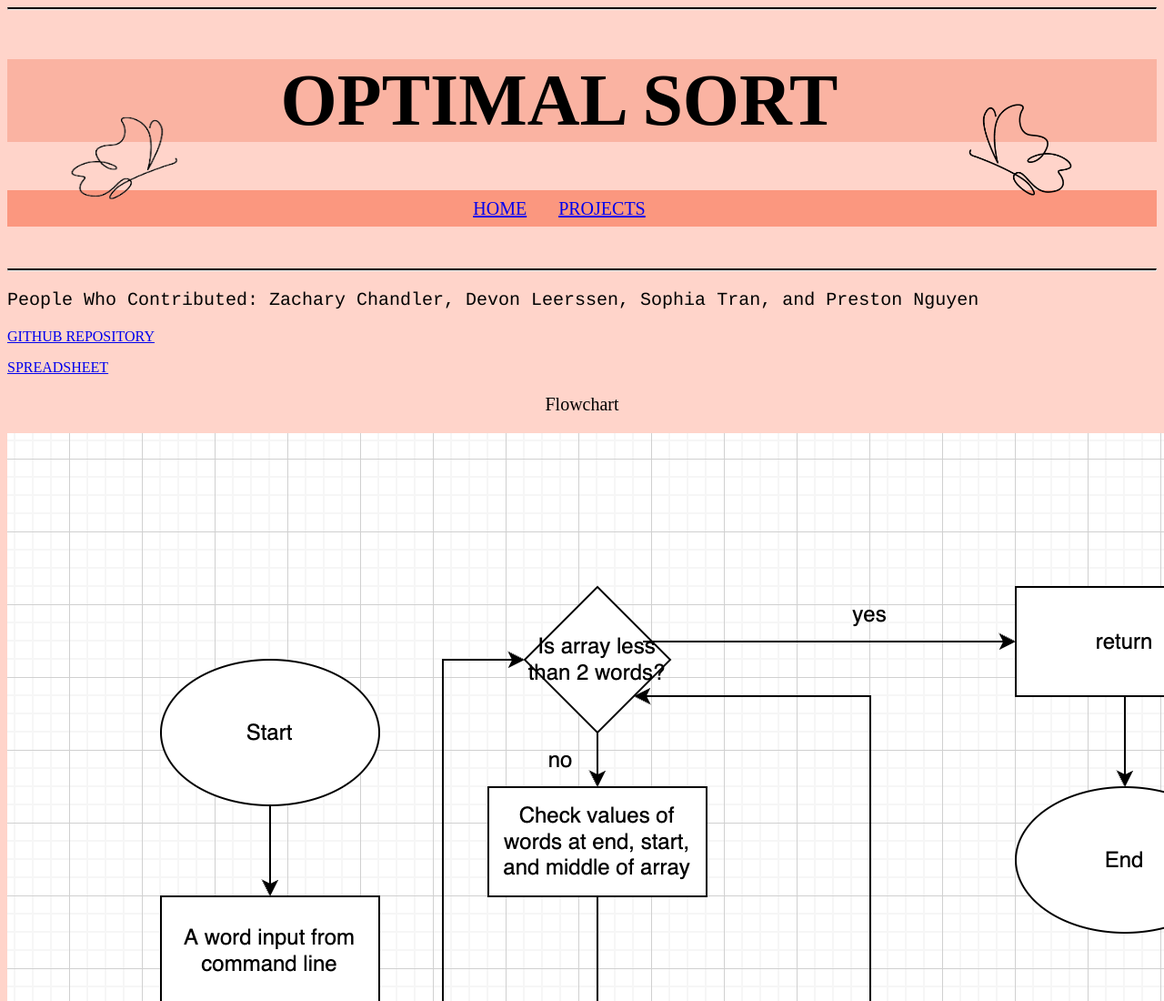
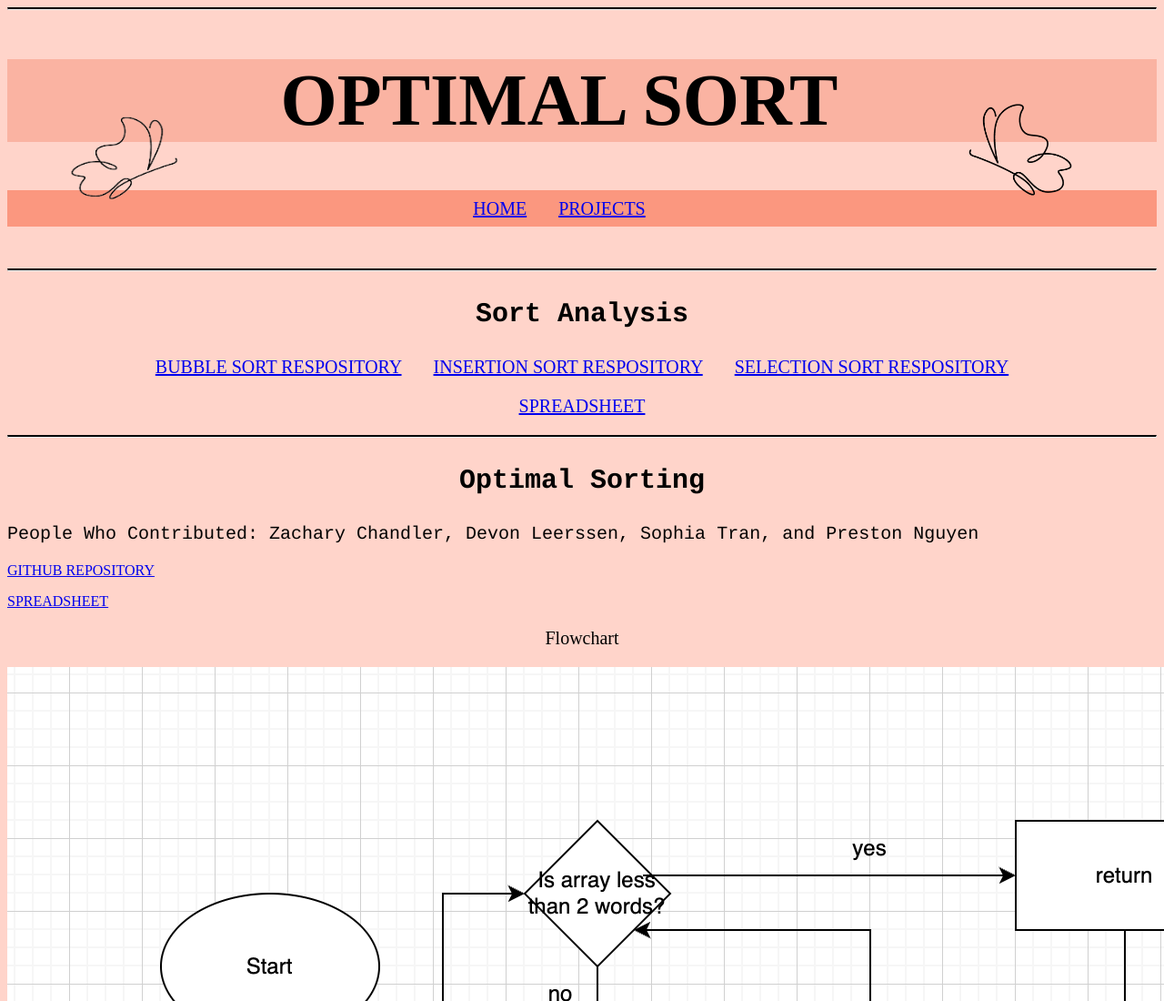
Before and after one commit to sophiaptran/sophiaptran.github.io, a plain HTML site: page CS-II/Projects/Optimal Sort.html in a window 1280 px wide. Shown: the top 1100 px of the page at 91% size. Drawn offline with Linux system fonts and the light colour scheme.

Commit message:
sort analysis

```diff
--- a/CS-II/Projects/Optimal Sort.html
+++ b/CS-II/Projects/Optimal Sort.html
@@ -26,12 +26,19 @@
     <br>
     <hr class="solid">
 
+    <p style="font-family:courier; font-size:30px; text-align: center"> <b> Sort Analysis </p> </b>
+    <p style="font-size:20px; text-align: center"> <a href="https://github.com/sophiaptran/bubblesort/tree/master"> BUBBLE SORT RESPOSITORY</a> &nbsp;&nbsp;&nbsp;&nbsp;&nbsp; <a href="https://github.com/sophiaptran/insertionsort/tree/master"> INSERTION SORT RESPOSITORY</a> &nbsp;&nbsp;&nbsp;&nbsp;&nbsp; <a href="https://github.com/sophiaptran/selectionsort/tree/master"> SELECTION SORT RESPOSITORY</a> </p>
+    <p style="font-size:20px; text-align: center"> <a href="https://docs.google.com/spreadsheets/d/1PuIkMyApJTCk8ZJ9elOKgk9CVt4N9Vy42im5uAGR49s/edit#gid=1252742090">SPREADSHEET</a> </p>
+
+
+    <hr class="solid">
+    <p style="font-family:courier; font-size:30px; text-align: center"> <b> Optimal Sorting </p> </b>
 
     <p style="font-family:courier; font-size:20px"> People Who Contributed: Zachary Chandler, Devon Leerssen, Sophia Tran, and Preston Nguyen</p>
 
 
 
-    <p>    <a href="https://github.com/sophiaptran/Optimal-Sorting">GITHUB REPOSITORY</a> </p>
+    <p> <a href="https://github.com/sophiaptran/Optimal-Sorting">GITHUB REPOSITORY</a> </p>
     <p> <a href="https://docs.google.com/spreadsheets/d/1HNq7CArOhHCtWd7_FBvk1pP1SJqiEA5k7YMEQBj7x8A/edit#gid=0">SPREADSHEET</a> </p>
     <p style="font-size:20px; text-align:center"> Flowchart </p>
     <img src="printsPhotos/sort%20flowchart.png" alt="sort flowchart">
```
